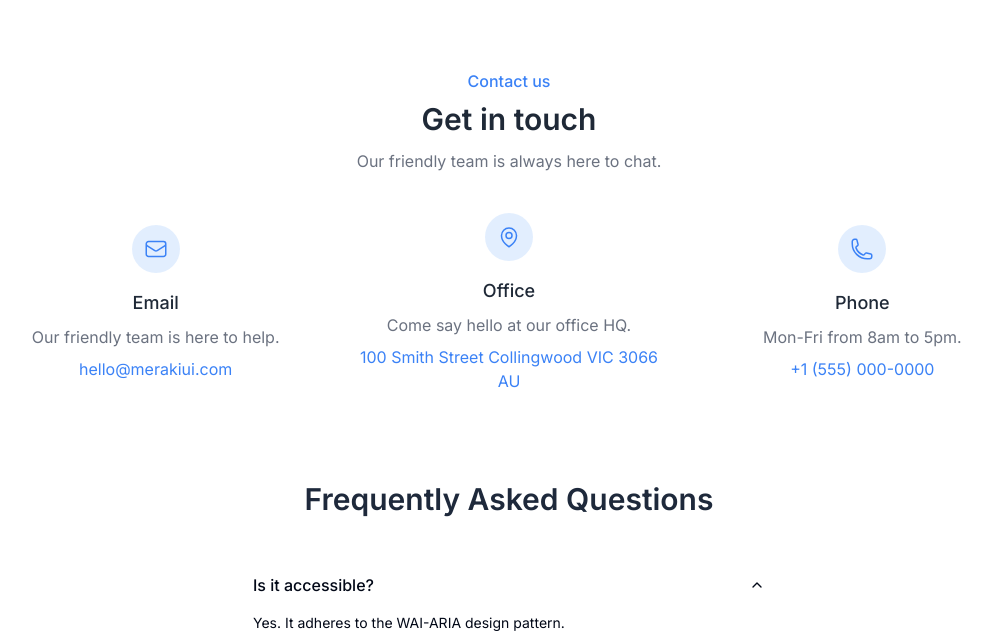
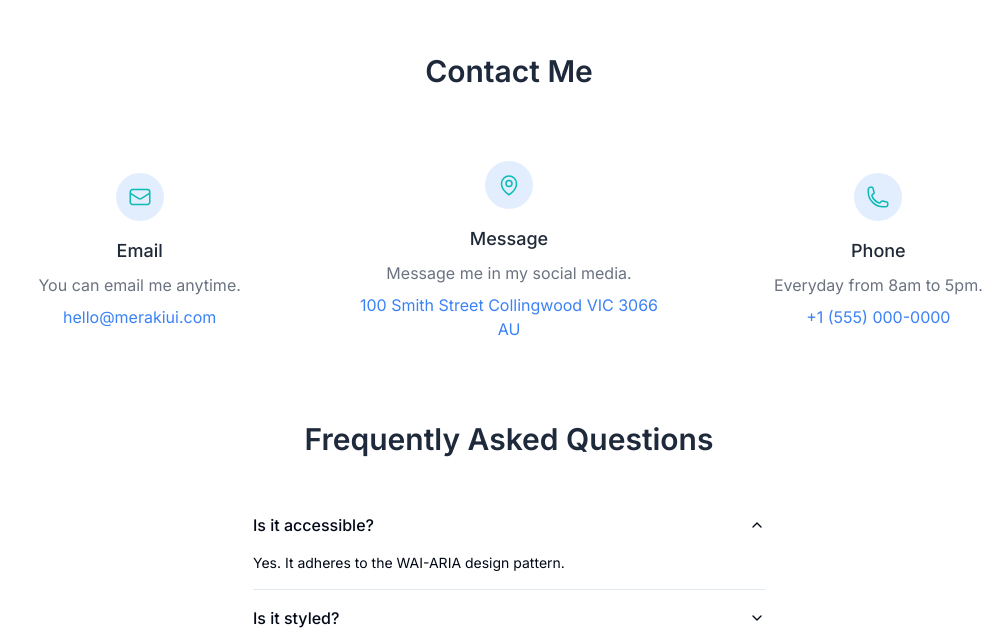
Before and after one commit to saadi001/ACC, a Next.js app: page / in a window 1280 px wide. Shown: the part 2720-3358 px from the top of the page, without its empty margins (131-1139 px from the left). Built offline with nearby package versions, Linux system fonts and the light colour scheme.

Commit message:
contact page updatedd

```diff
--- a/app/components/contact/Contact.js
+++ b/app/components/contact/Contact.js
@@ -1,53 +1,104 @@
-import React from 'react';
+import Title from "../shared/Title/Title";
 
 const Contact = () => {
   return (
-        <section class="bg-white dark:bg-gray-900">
-    <div class="container px-6 py-12 mx-auto">
-        <div class="text-center">
-            <p class="font-medium text-blue-500 dark:text-blue-400">Contact us</p>
-
-            <h1 class="mt-2 text-2xl font-semibold text-gray-800 md:text-3xl dark:text-white">Get in touch</h1>
-
-            <p class="mt-3 text-gray-500 dark:text-gray-400">Our friendly team is always here to chat.</p>
+    <section className="">
+      <div className=" mx-auto">
+        <div className="py-8">
+          <Title>Contact Me</Title>
         </div>
 
-        <div class="grid grid-cols-1 gap-12 mt-10 md:grid-cols-2 lg:grid-cols-3">
-            <div class="flex flex-col items-center justify-center text-center">
-                <span class="p-3 text-blue-500 rounded-full bg-blue-100/80 dark:bg-gray-800">
-                    <svg xmlns="http://www.w3.org/2000/svg" fill="none" viewBox="0 0 24 24" stroke-width="1.5" stroke="currentColor" class="w-6 h-6">
-                        <path stroke-linecap="round" stroke-linejoin="round" d="M21.75 6.75v10.5a2.25 2.25 0 01-2.25 2.25h-15a2.25 2.25 0 01-2.25-2.25V6.75m19.5 0A2.25 2.25 0 0019.5 4.5h-15a2.25 2.25 0 00-2.25 2.25m19.5 0v.243a2.25 2.25 0 01-1.07 1.916l-7.5 4.615a2.25 2.25 0 01-2.36 0L3.32 8.91a2.25 2.25 0 01-1.07-1.916V6.75" />
+        <div className="grid grid-cols-1 gap-12 py-10 md:grid-cols-2 lg:grid-cols-3">
+          <div className="flex flex-col items-center justify-center text-center">
+            <span className="p-3 text-[#0ABAB5] rounded-full bg-blue-100/80 dark:bg-gray-800">
+              <svg
+                xmlns="http://www.w3.org/2000/svg"
+                fill="none"
+                viewBox="0 0 24 24"
+                stroke-width="1.5"
+                stroke="currentColor"
+                className="w-6 h-6"
+              >
+                <path
+                  stroke-linecap="round"
+                  stroke-linejoin="round"
+                  d="M21.75 6.75v10.5a2.25 2.25 0 01-2.25 2.25h-15a2.25 2.25 0 01-2.25-2.25V6.75m19.5 0A2.25 2.25 0 0019.5 4.5h-15a2.25 2.25 0 00-2.25 2.25m19.5 0v.243a2.25 2.25 0 01-1.07 1.916l-7.5 4.615a2.25 2.25 0 01-2.36 0L3.32 8.91a2.25 2.25 0 01-1.07-1.916V6.75"
+                />
               </svg>
             </span>
 
-                <h2 class="mt-4 text-lg font-medium text-gray-800 dark:text-white">Email</h2>
-                <p class="mt-2 text-gray-500 dark:text-gray-400">Our friendly team is here to help.</p>
-                <p class="mt-2 text-blue-500 dark:text-blue-400">hello@merakiui.com</p>
+            <h2 className="mt-4 text-lg font-medium text-gray-800 dark:text-white">
+              Email
+            </h2>
+            <p className="mt-2 text-gray-500 dark:text-gray-400">
+              You can email me anytime.
+            </p>
+            <p className="mt-2 text-blue-500 dark:text-blue-400">
+              hello@merakiui.com
+            </p>
           </div>
 
-            <div class="flex flex-col items-center justify-center text-center">
-                <span class="p-3 text-blue-500 rounded-full bg-blue-100/80 dark:bg-gray-800">
-                    <svg xmlns="http://www.w3.org/2000/svg" fill="none" viewBox="0 0 24 24" stroke-width="1.5" stroke="currentColor" class="w-6 h-6">
-                        <path stroke-linecap="round" stroke-linejoin="round" d="M15 10.5a3 3 0 11-6 0 3 3 0 016 0z" />
-                        <path stroke-linecap="round" stroke-linejoin="round" d="M19.5 10.5c0 7.142-7.5 11.25-7.5 11.25S4.5 17.642 4.5 10.5a7.5 7.5 0 1115 0z" />
+          <div className="flex flex-col items-center justify-center text-center">
+            <span className="p-3 text-[#0ABAB5] rounded-full bg-blue-100/80 dark:bg-gray-800">
+              <svg
+                xmlns="http://www.w3.org/2000/svg"
+                fill="none"
+                viewBox="0 0 24 24"
+                stroke-width="1.5"
+                stroke="currentColor"
+                className="w-6 h-6"
+              >
+                <path
+                  stroke-linecap="round"
+                  stroke-linejoin="round"
+                  d="M15 10.5a3 3 0 11-6 0 3 3 0 016 0z"
+                />
+                <path
+                  stroke-linecap="round"
+                  stroke-linejoin="round"
+                  d="M19.5 10.5c0 7.142-7.5 11.25-7.5 11.25S4.5 17.642 4.5 10.5a7.5 7.5 0 1115 0z"
+                />
               </svg>
             </span>
 
-                <h2 class="mt-4 text-lg font-medium text-gray-800 dark:text-white">Office</h2>
-                <p class="mt-2 text-gray-500 dark:text-gray-400">Come say hello at our office HQ.</p>
-                <p class="mt-2 text-blue-500 dark:text-blue-400">100 Smith Street Collingwood VIC 3066 AU</p>
+            <h2 className="mt-4 text-lg font-medium text-gray-800 dark:text-white">
+              Message
+            </h2>
+            <p className="mt-2 text-gray-500 dark:text-gray-400">
+              Message me in my social media.
+            </p>
+            <p className="mt-2 text-blue-500 dark:text-blue-400">
+              100 Smith Street Collingwood VIC 3066 AU
+            </p>
           </div>
 
-            <div class="flex flex-col items-center justify-center text-center">
-                <span class="p-3 text-blue-500 rounded-full bg-blue-100/80 dark:bg-gray-800">
-                    <svg xmlns="http://www.w3.org/2000/svg" fill="none" viewBox="0 0 24 24" stroke-width="1.5" stroke="currentColor" class="w-6 h-6">
-                        <path stroke-linecap="round" stroke-linejoin="round" d="M2.25 6.75c0 8.284 6.716 15 15 15h2.25a2.25 2.25 0 002.25-2.25v-1.372c0-.516-.351-.966-.852-1.091l-4.423-1.106c-.44-.11-.902.055-1.173.417l-.97 1.293c-.282.376-.769.542-1.21.38a12.035 12.035 0 01-7.143-7.143c-.162-.441.004-.928.38-1.21l1.293-.97c.363-.271.527-.734.417-1.173L6.963 3.102a1.125 1.125 0 00-1.091-.852H4.5A2.25 2.25 0 002.25 4.5v2.25z" />
+          <div className="flex flex-col items-center justify-center text-center">
+            <span className="p-3 text-[#0ABAB5] rounded-full bg-blue-100/80 dark:bg-gray-800">
+              <svg
+                xmlns="http://www.w3.org/2000/svg"
+                fill="none"
+                viewBox="0 0 24 24"
+                stroke-width="1.5"
+                stroke="currentColor"
+                className="w-6 h-6"
+              >
+                <path
+                  stroke-linecap="round"
+                  stroke-linejoin="round"
+                  d="M2.25 6.75c0 8.284 6.716 15 15 15h2.25a2.25 2.25 0 002.25-2.25v-1.372c0-.516-.351-.966-.852-1.091l-4.423-1.106c-.44-.11-.902.055-1.173.417l-.97 1.293c-.282.376-.769.542-1.21.38a12.035 12.035 0 01-7.143-7.143c-.162-.441.004-.928.38-1.21l1.293-.97c.363-.271.527-.734.417-1.173L6.963 3.102a1.125 1.125 0 00-1.091-.852H4.5A2.25 2.25 0 002.25 4.5v2.25z"
+                />
               </svg>
             </span>
 
-                <h2 class="mt-4 text-lg font-medium text-gray-800 dark:text-white">Phone</h2>
-                <p class="mt-2 text-gray-500 dark:text-gray-400">Mon-Fri from 8am to 5pm.</p>
-                <p class="mt-2 text-blue-500 dark:text-blue-400">+1 (555) 000-0000</p>
+            <h2 className="mt-4 text-lg font-medium text-gray-800 dark:text-white">
+              Phone
+            </h2>
+            <p className="mt-2 text-gray-500 dark:text-gray-400">
+              Everyday from 8am to 5pm.
+            </p>
+            <p className="mt-2 text-blue-500 dark:text-blue-400">
+              +1 (555) 000-0000
+            </p>
           </div>
         </div>
       </div>
--- a/app/components/gallery/Gallery.js
+++ b/app/components/gallery/Gallery.js
@@ -2,6 +2,7 @@
 import Marquee from "react-fast-marquee";
 import img from "../../asset/images/antu profile.jpg";
 import Title from "../shared/Title/Title";
+import { Dog, SaladIcon } from "lucide-react";
 
 const Gallery = () => {
   return (
@@ -11,12 +12,15 @@
         <Marquee pauseOnHover>
           {[1, 2, 3, 4, 5].map((details, i) => {
             return (
-              <div key={i} className="w-56 h-72 mx-2">
+              <div key={i} className="w-56 h-72 mx-2 relative">
                 <Image
                   src={img}
                   alt="gallery photo"
                   className="w-full h-full object-cover"
                 />
+                <div className="absolute inset-x-0">
+                  <p>hello</p>
+                </div>
               </div>
             );
           })}
```
Lines whose indentation alone changed are shown as unchanged.
